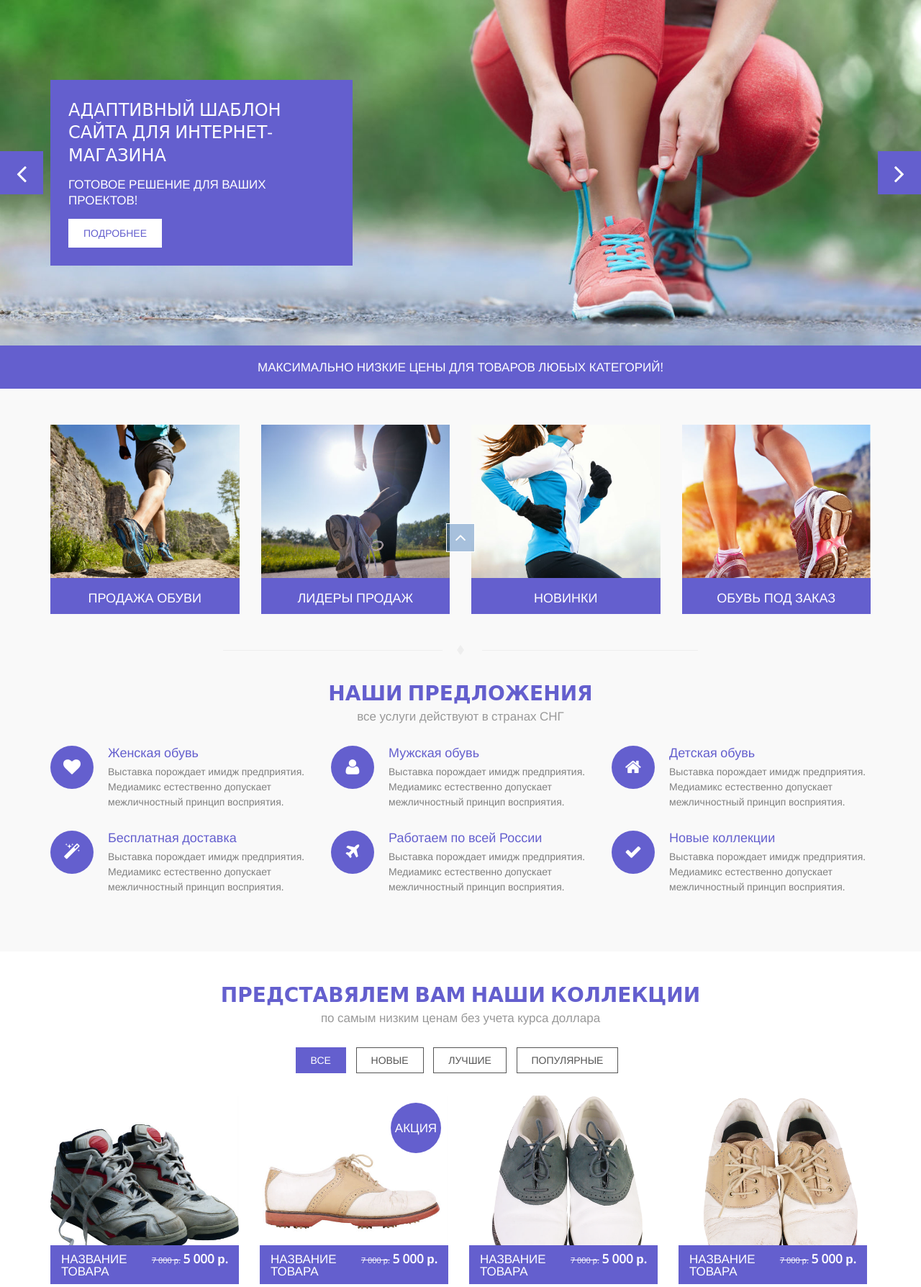
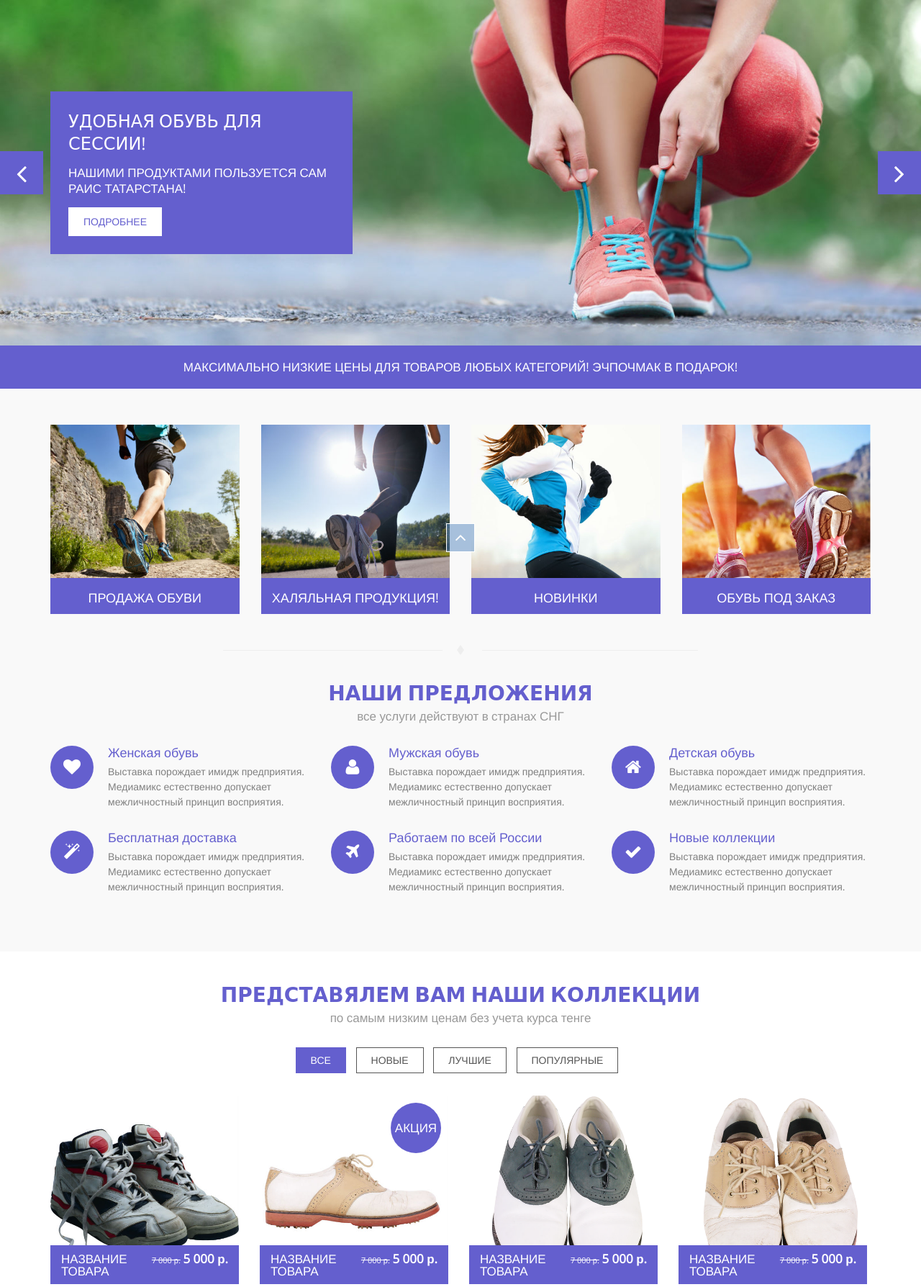
Before and after one commit to PythonGuySup/KFU_SHOP_11_313, a Django app: page / in a window 1280 px wide. Shown: the part 133-1921 px from the top of the page at 72% size. Run offline with Django 4.2, Linux system fonts and the light colour scheme; some libraries are stand-ins or nearby versions.

Commit message:
Исправлены надписи

```diff
--- a/cross_store/templates/index.html
+++ b/cross_store/templates/index.html
@@ -542,8 +542,8 @@
                             <div class="div-table">
                             <div class="div-cell">
                                 <div class="caption-content" style="margin:0;">
-                                        <h2 class="caption-title">Адаптивный шаблон сайта для интернет-магазина</h2>
-                                        <h3 class="caption-subtitle">Готовое решение для Ваших проектов!</h3>
+                                        <h2 class="caption-title">Удобная обувь для сессии!</h2>
+                                        <h3 class="caption-subtitle">Нашими продуктами пользуется сам Раис Татарстана!</h3>
                                         <p class="caption-text">
                                             <a class="btn btn-theme" href="shop.html">Подробнее</a>
                                         </p>
@@ -562,8 +562,8 @@
                         <div class="div-table">
                         <div class="div-cell">
                             <div class="caption-content"  style="margin:0;">
-                                        <h2 class="caption-title">Адаптивный шаблон сайта для интернет-магазина</h2>
-                                        <h3 class="caption-subtitle">Готовое решение для Ваших проектов!</h3>
+                                        <h2 class="caption-title">Удобная обувь для сессии!</h2>
+                                        <h3 class="caption-subtitle">Нашими продуктами пользуется сам Раис Татарстана!</h3>
                                         <p class="caption-text">
                                             <a class="btn btn-theme" href="{% static 'shop.html' %}">Подробнее</a>
                                         </p>
@@ -582,8 +582,8 @@
                         <div class="div-table">
                         <div class="div-cell">
                             <div class="caption-content">
-                                        <h2 class="caption-title">Адаптивный шаблон сайта для интернет-магазина</h2>
-                                        <h3 class="caption-subtitle">Готовое решение для Ваших проектов!</h3>
+                                        <h2 class="caption-title">Удобная обувь для сессии!</h2>
+                                        <h3 class="caption-subtitle">Нашими продуктами пользуется сам Раис Татарстана!</h3>
                                         <p class="caption-text">
                                             <a class="btn btn-theme" href="shop.html">Подробнее</a>
                                         </p>
@@ -605,7 +605,7 @@
             <div class="container">
                 <div class="text-banner">
                     <span class="relative">
-                        Максимально низкие цены для товаров любых категорий!
+                        Максимально низкие цены для товаров любых категорий! Эчпочмак в подарок!
                     </span>
                 </div>
             </div>
@@ -639,7 +639,7 @@
                                 <div class="caption hovered">
                                     <div class="caption-wrapper">
                                         <div class="caption-inner">
-                                            <h3 class="caption-title">Лидеры продаж</h3>
+                                            <h3 class="caption-title">Халяльная продукция!</h3>
                                             <p class="caption-text">Описание категории...</p>
                                             <p class="caption-view"><i class="dot"></i><a href="#">Смотреть еще</a></p>
                                         </div>
@@ -772,7 +772,7 @@
         <section class="page-section light" id="category">
             <div class="container">
 
-                <h1 class="section-title">Представялем Вам наши коллекции <small>по самым низким ценам без учета курса доллара</small></h1>
+                <h1 class="section-title">Представялем Вам наши коллекции <small>по самым низким ценам без учета курса тенге</small></h1>
 
                 <div class="clearfix text-center">
                     <ul id="filtrable" class="filtrable clearfix">
```
